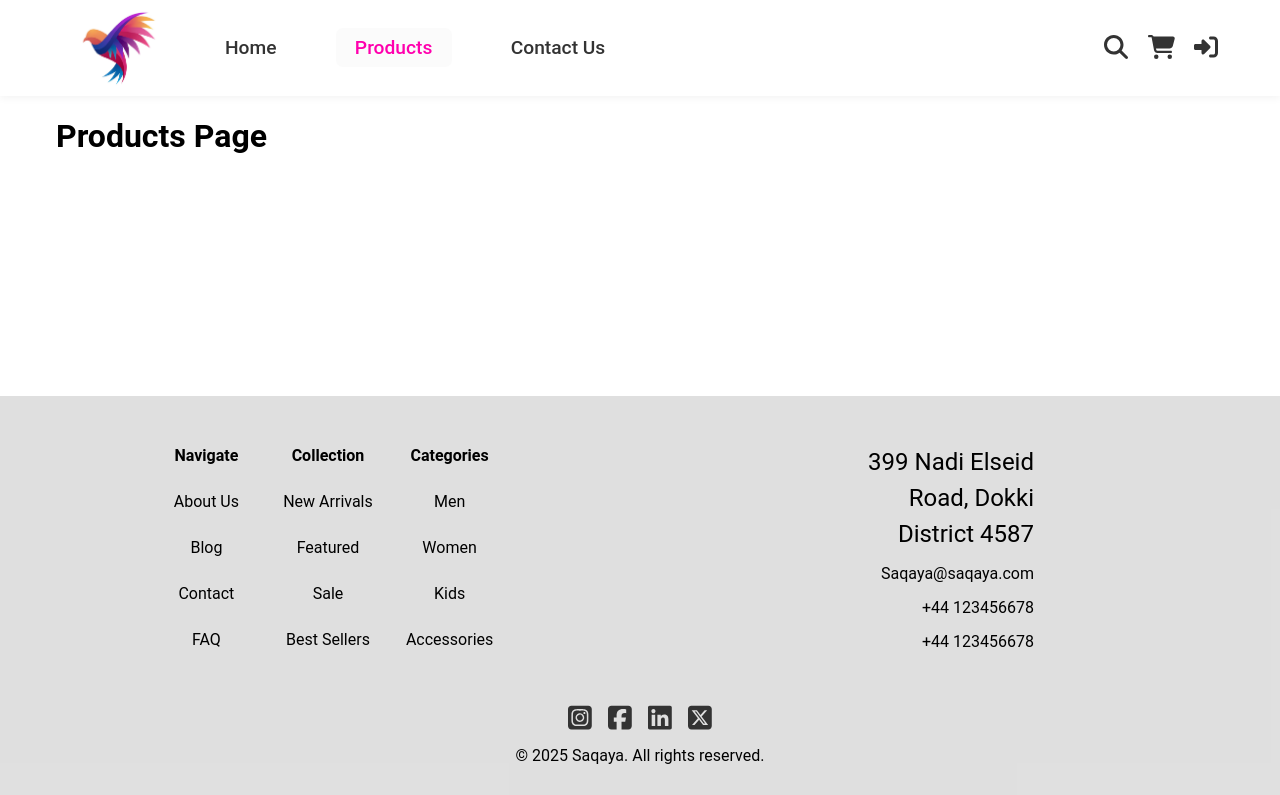
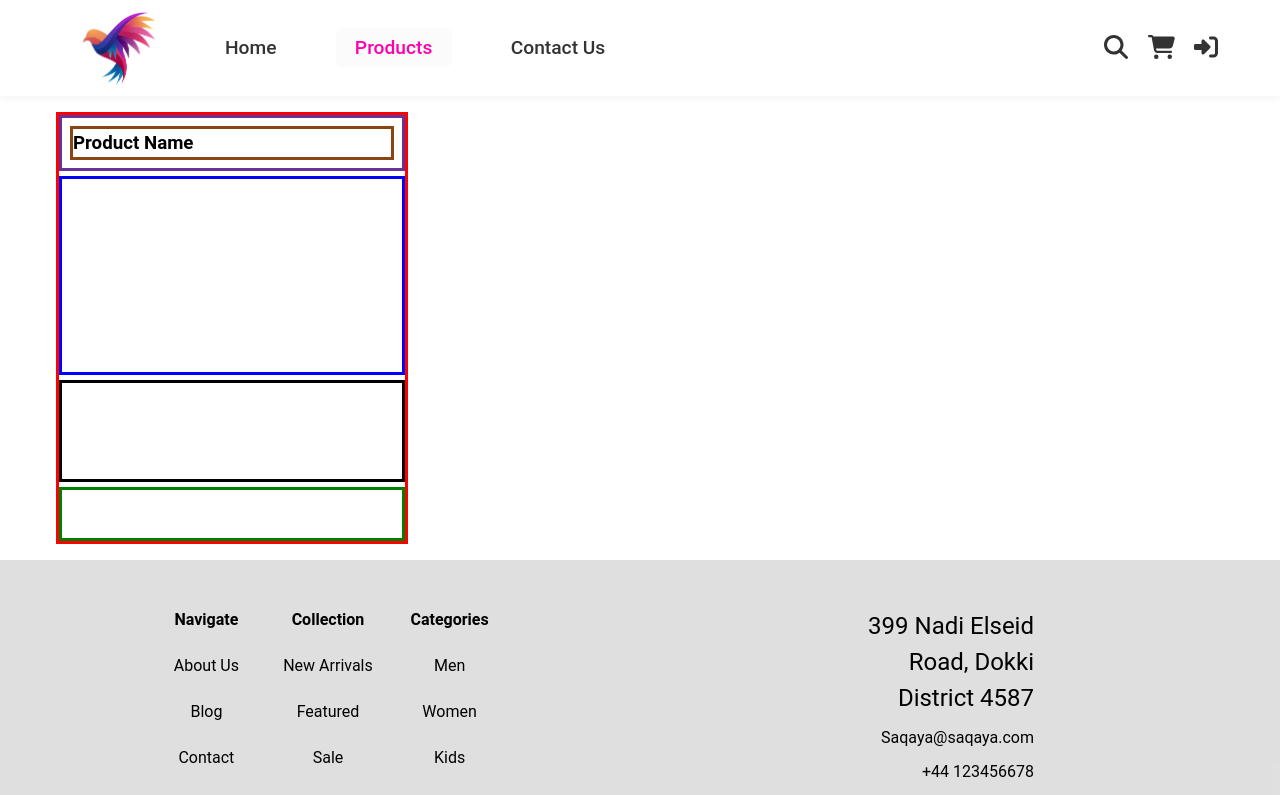
Before and after one commit to omar-vtc/Saqaya, a Vue app in the folder eCommerce-app/: page /products in a window 1280 px wide. Shown: the top 795 px of the page. Built offline with nearby package versions, Linux system fonts and the light colour scheme.

Commit message:
product skeleton

```diff
--- /dev/null
+++ b/eCommerce-app/src/components/ProductCard.vue
@@ -0,0 +1,54 @@
+<template>
+  <div class="card">
+    <div class="card__title-container">
+      <h3 class="card__title-container--title">Product Name</h3>
+    </div>
+    <div class="card__img-container">
+      <div class="card__img-container--img"></div>
+    </div>
+    <div class="card__description-container"></div>
+    <div class="card__actions-container"></div>
+  </div>
+</template>
+
+<style>
+.card {
+  width: 22rem;
+  height: 27rem;
+  border: solid red;
+  display: flex;
+  flex-direction: column;
+  gap: 5px;
+}
+
+/* =========================== Product title part =================================*/
+.card__title-container {
+  width: 100%;
+  border: solid rebeccapurple;
+  padding: 0.5rem;
+  flex: 0.5;
+}
+
+.card__title-container--title {
+  border: solid saddlebrown;
+}
+
+/* =========================== Product image part =================================*/
+
+.card__img-container {
+  flex: 4;
+  border: solid blue;
+}
+
+/* =========================== Product description part =================================*/
+
+.card__description-container {
+  flex: 2;
+  border: solid black;
+}
+/* =========================== Product actions part =================================*/
+.card__actions-container {
+  border: solid green;
+  flex: 1;
+}
+</style>
--- a/eCommerce-app/src/views/Products.vue
+++ b/eCommerce-app/src/views/Products.vue
@@ -1,5 +1,9 @@
+<script setup lang="ts">
+import ProductCard from "../components/ProductCard.vue";
+</script>
+
 <template>
   <v-container>
-    <h1>Products Page</h1>
+    <ProductCard />
   </v-container>
 </template>
```
